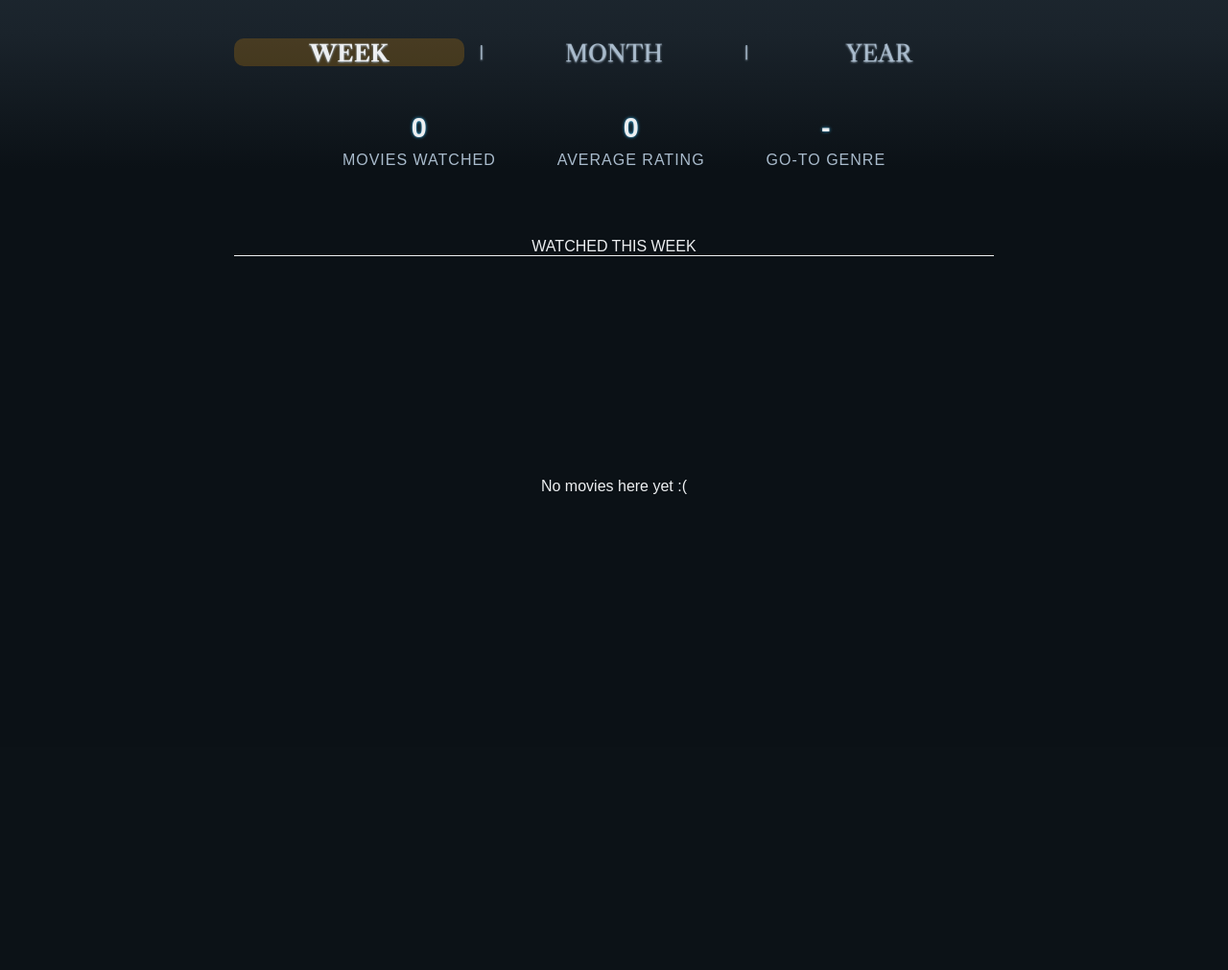
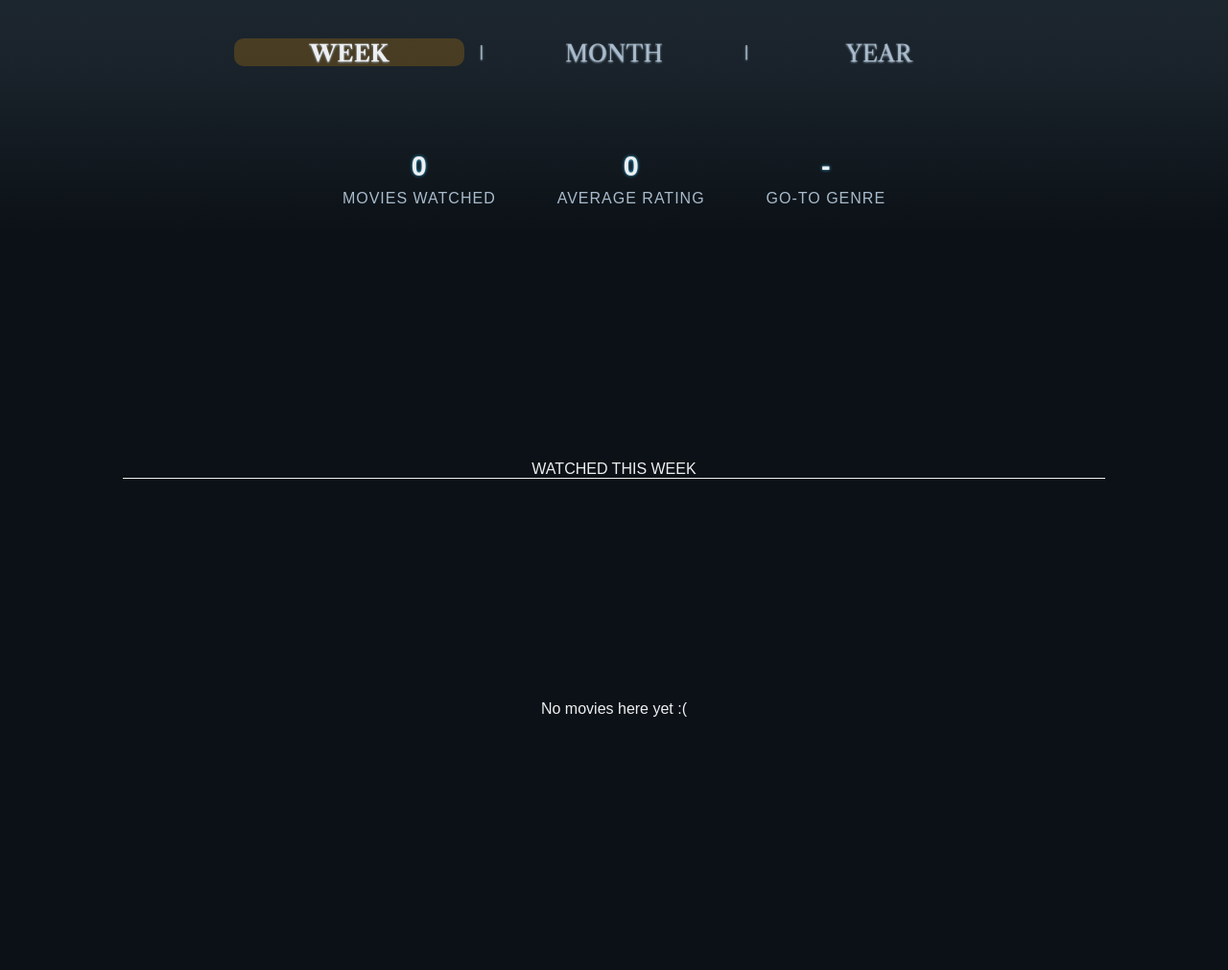
Before and after one commit to 3runoAM/LetterboxdData, a Flask app: page /current-profile in a window 1280 px wide. Shown: the part 80-1091 px from the top of the page at 96% size. Before the commit the page ends 595 px from the top, so only its background shows below. Run offline with Flask 3, Linux system fonts and the light colour scheme; parts of the project's set-up code (start-up, migrations or seed data) failed here and were passed over.

Commit message:
Atualiza o template para utilizar o novo macro

```diff
--- a/app/static/css/currentProfile.css
+++ b/app/static/css/currentProfile.css
@@ -17,8 +17,9 @@
 
 .container {
     display: flex;
+    width: 100%;
     flex-direction: column;
-    gap: 1.5rem;
+    gap: 4rem;
     text-align: center;
     margin-bottom: 2rem;
 }
@@ -39,10 +40,13 @@
 .panel {
     display: none;
     width: 100%;
+
 }
 
 .panel.active {
-    display: block;
+    display: flex;
+    flex-direction: column;
+    gap: 6rem;
 }
 
 .view-button {
@@ -120,3 +124,14 @@
     max-width: 80rem;
     align-items: center;
 }
+
+
+.horizontal-line-movie {
+    width: 80%;
+}
+
+.chart-container {
+    display: flex;
+    justify-content: center;
+    gap: 10rem;
+}
```
